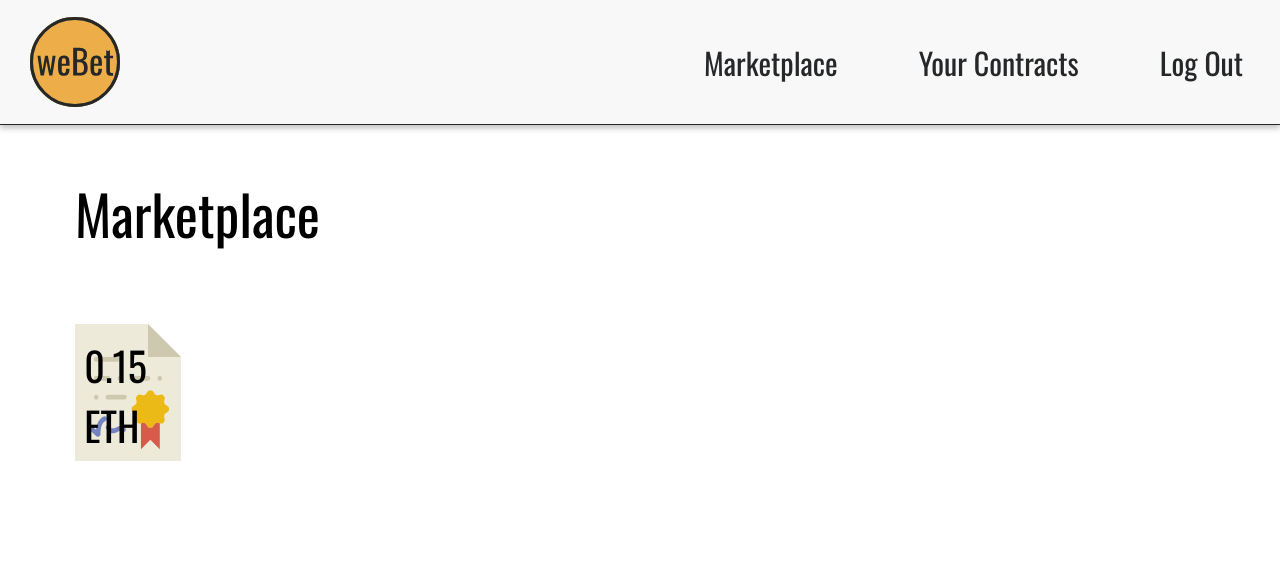
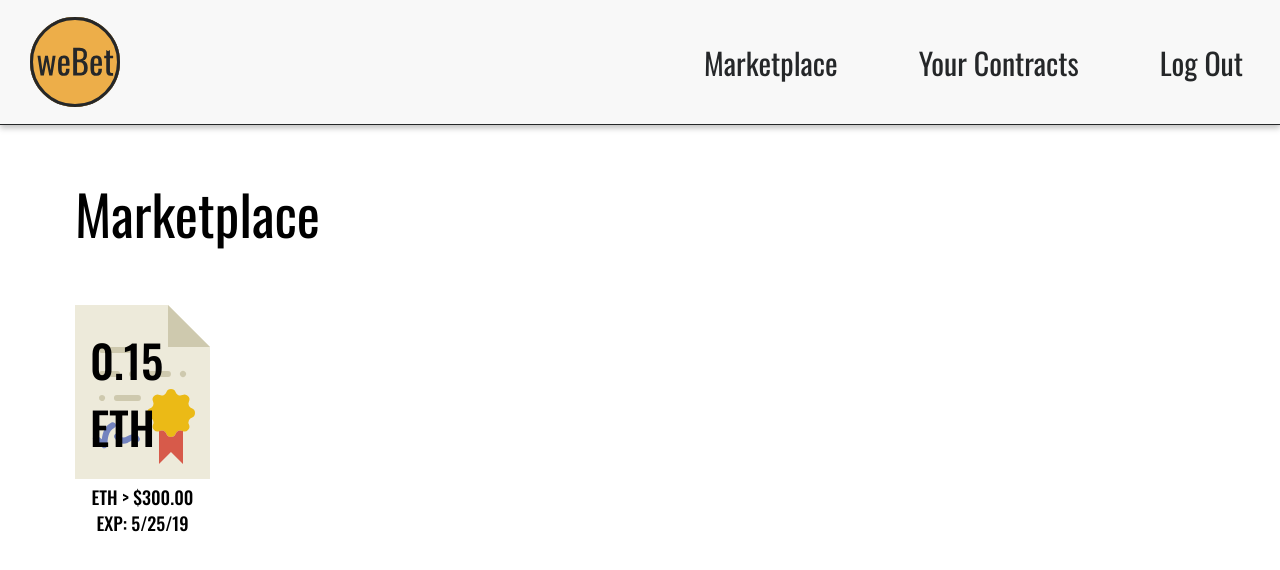
Before and after one commit to hmalik88/webetfrontend, a React (Create React App) app: page /marketplace in a window 1280 px wide. Shown: the top 570 px of the page. Built offline with nearby package versions, Linux system fonts and the light colour scheme.

Commit message:
added in contract card for marketplace

```diff
--- a/src/components/ContractCard.js
+++ b/src/components/ContractCard.js
@@ -4,16 +4,18 @@ import ContractPic from '../assets/contract.svg'
 
 export default class ContractCard extends React.Component {
 
+
+
   render() {
     return(
-      <div className="contract-card">
+      <div className="contract-card" onClick={this.handleClick}>
         <div className="image-section">
           <img src={ContractPic} className="contract-pic" alt="" />
+          <div className="eth-price">0.15<br/>ETH</div>
         </div>
-        <div className="eth-price">0.15<br/>ETH</div>
         <div className="card-info">
-          <div className="bet"></div>
-          <div className="exp-date"></div>
+          <div className="bet">ETH > $300.00</div>
+          <div className="exp-date">EXP: 5/25/19</div>
         </div>
       </div>
       )
--- a/src/scss/ContractCard.scss
+++ b/src/scss/ContractCard.scss
@@ -1,16 +1,55 @@
 .contract-card {
-  width: 106px;
-  height: 185px;
+  width: 135px;
+  height: 225px;
+  display: flex;
+  justify-content: center;
+  align-items: flex-start;
+  transition: transform 300ms;
+  cursor: pointer;
+
+}
+
+.contract-pic {
+  width: 100%;
+  height: 100%;
+}
+
+.image-section {
+  width: 135px;
+  height: 180px;
+}
+
+
+.eth-price {
+  font-family: 'Oswald', sans-serif;
+  font-size: 45px;
+  font-weight: 500;
+  color: #000;
+  position: relative;
+  left: 15px;
+  bottom: 160px;
+}
+
+.card-info {
+  font-family: 'Oswald', sans-serif;
+  font-size: 18px;
+  font-weight: 500;
+  position: absolute;
+  bottom: 205px;
+  top: 185px;
+  height: 45px;
+  width: 135px;
   display: flex;
   justify-content: center;
   align-items: center;
+  flex-wrap: wrap;
+  flex-flow: column;
 }
 
-.eth-price {
-  font-family: 'Oswald', sans-serif;
-  font-size: 40px;
-  font-weight: 400;
-  color: #000;
-  position: absolute;
-  margin-right: 25px;
+.bet, .exp-date {
+  position: relative;
 }
+
+.contract-card:hover {
+  transform: scale(1.025);
+}
--- a/src/scss/Marketplace.scss
+++ b/src/scss/Marketplace.scss
@@ -33,5 +33,6 @@
   width: 1086px;
   height: 431px;
   position: relative;
-  left: 75px;
+  padding-left: 75px;
+  overflow-y: scroll;
 }
```
